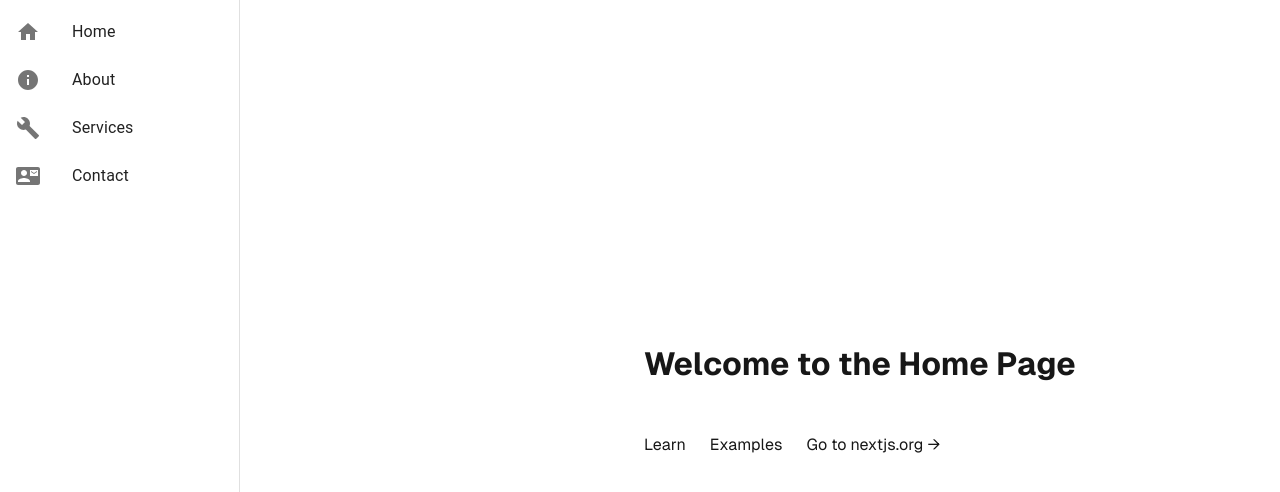
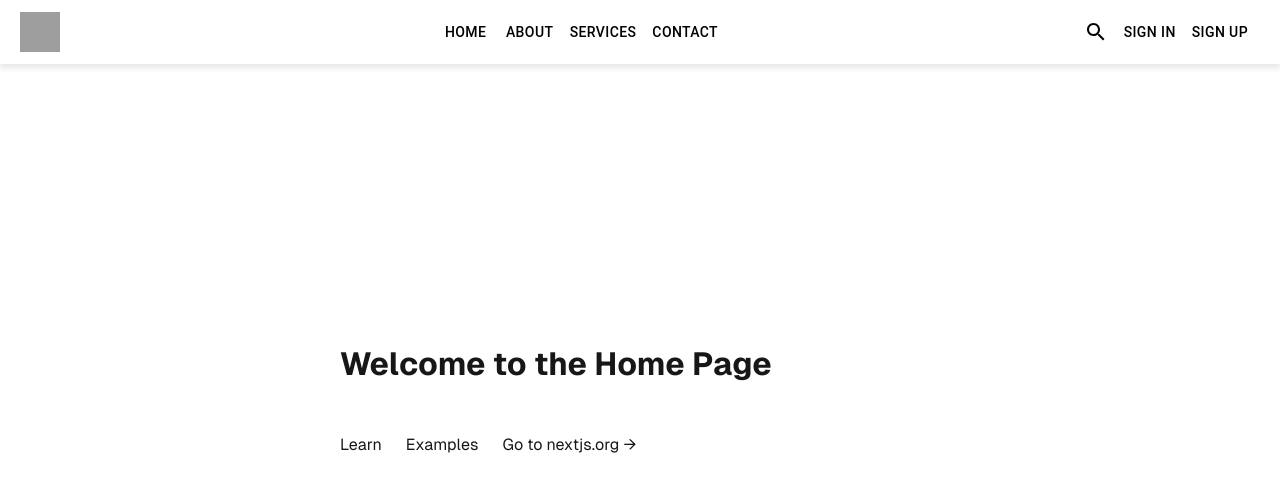
Before and after one commit to nurcanNT/nextCourse, a Next.js app: page / in a window 1280 px wide. Shown: the top 492 px of the page. Built offline with nearby package versions, Linux system fonts and the light colour scheme; grey boxes are pictures that could not be loaded.

Commit message:
feat: develop added header

```diff
--- a/src/app/page.js
+++ b/src/app/page.js
@@ -1,12 +1,12 @@
 import * as React from 'react';
-import SideMenu from '../components/SideMenu';
+import Header from '../components/Header';
 import styles from './page.module.css';
 
 export default function Home() {
   return (
     <div className={styles.page}>
       {/* MUI Side Menu */}
-      <SideMenu />
+      <Header/>
 
       {/* Main Content */}
       <div className={styles.mainContent}>
--- /dev/null
+++ b/src/components/Header.js
@@ -0,0 +1,44 @@
+import * as React from 'react';
+import { AppBar, Toolbar, Typography, Button, IconButton, Box } from '@mui/material';
+import SearchIcon from '@mui/icons-material/Search';
+import Link from 'next/link';
+import Image from 'next/image';
+
+export default function Header() {
+  return (
+    <AppBar position="fixed" sx={{  backgroundColor: '#fff',
+        color: '#000',
+        boxShadow: '0px 4px 6px rgba(0, 0, 0, 0.1)', }}>
+      <Toolbar>
+        <IconButton edge="start" color="inherit" aria-label="logo" sx={{ mr: 2 }}>
+          <Image src="/logo.svg" alt="Logo" width={40} height={40} />
+        </IconButton>
+
+        <Box sx={{ flexGrow: 1, display: 'flex', justifyContent: 'center' }}>
+          <Button color="inherit" component={Link} href="/">
+            Home
+          </Button>
+          <Button color="inherit" component={Link} href="/about">
+            About
+          </Button>
+          <Button color="inherit" component={Link} href="/services">
+            Services
+          </Button>
+          <Button color="inherit" component={Link} href="/contact">
+            Contact
+          </Button>
+        </Box>
+
+        <IconButton color="inherit">
+          <SearchIcon />
+        </IconButton>
+        <Button color="inherit" component={Link} href="/signin">
+          Sign In
+        </Button>
+        <Button color="inherit" component={Link} href="/signup">
+          Sign Up
+        </Button>
+      </Toolbar>
+    </AppBar>
+  );
+}
--- a/src/components/SideMenu.js
+++ /dev/null
@@ -1,47 +0,0 @@
-import * as React from 'react';
-import { Drawer, List, ListItem, ListItemIcon, ListItemText } from '@mui/material';
-import HomeIcon from '@mui/icons-material/Home';
-import InfoIcon from '@mui/icons-material/Info';
-import ServicesIcon from '@mui/icons-material/Build';
-import ContactIcon from '@mui/icons-material/ContactMail';
-import Link from 'next/link';
-
-export default function SideMenu() {
-  return (
-    <Drawer
-      variant="permanent"
-      sx={{
-        width: 240,
-        flexShrink: 0,
-        [`& .MuiDrawer-paper`]: { width: 240, boxSizing: 'border-box' },
-      }}
-    >
-      <List>
-        <ListItem button component={Link} href="/">
-          <ListItemIcon>
-            <HomeIcon />
-          </ListItemIcon>
-          <ListItemText primary="Home" />
-        </ListItem>
-        <ListItem button component={Link} href="/about">
-          <ListItemIcon>
-            <InfoIcon />
-          </ListItemIcon>
-          <ListItemText primary="About" />
-        </ListItem>
-        <ListItem button component={Link} href="/services">
-          <ListItemIcon>
-            <ServicesIcon />
-          </ListItemIcon>
-          <ListItemText primary="Services" />
-        </ListItem>
-        <ListItem button component={Link} href="/contact">
-          <ListItemIcon>
-            <ContactIcon />
-          </ListItemIcon>
-          <ListItemText primary="Contact" />
-        </ListItem>
-      </List>
-    </Drawer>
-  );
-}
```
Also changed, not shown: src/components/SideMenu.modules.css (deleted, +0 -29 lines).
